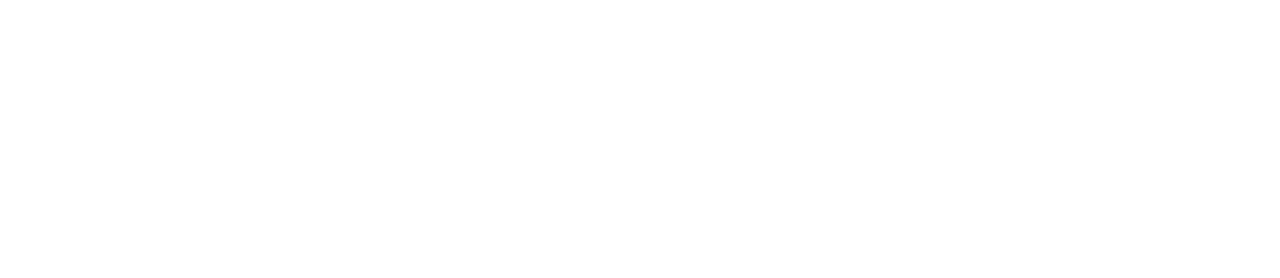
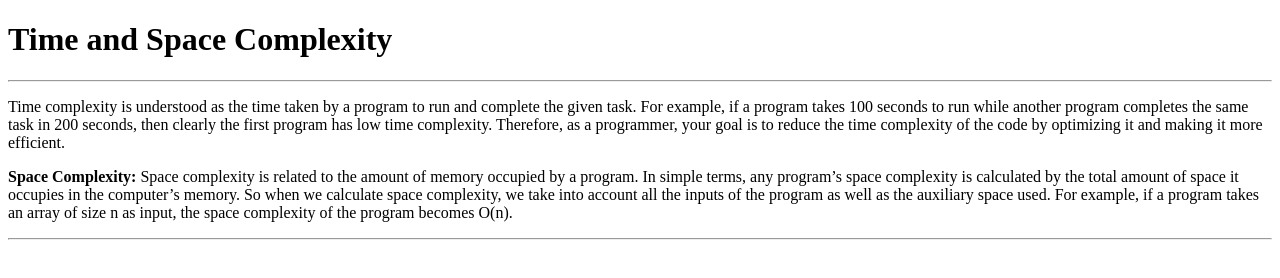
Before and after one commit to acciojob/time-and-space-complexity-hardiksarkar, a website: page main.html in a window 1280 px wide. Drawn offline with Linux system fonts and the light colour scheme.

Commit message:
created a submission

```diff
--- a/main.html
+++ b/main.html
@@ -8,6 +8,13 @@
 
 <body>
 	<!-- the entire body must be written by student -->
+	<h1>Time and Space Complexity</h1>
+    <hr>
+    <div>
+        <p>Time complexity is understood as the time taken by a program to run and complete the given task. For example, if a program takes 100 seconds to run while another program completes the same task in 200 seconds, then clearly the first program has low time complexity. Therefore, as a programmer, your goal is to reduce the time complexity of the code by optimizing it and making it more efficient.</p>
+        <p><strong>Space Complexity: </strong>Space complexity is related to the amount of memory occupied by a program. In simple terms, any program’s space complexity is calculated by the total amount of space it occupies in the computer’s memory. So when we calculate space complexity, we take into account all the inputs of the program as well as the auxiliary space used. For example, if a program takes an array of size n as input, the space complexity of the program becomes O(n).</p>
+    </div>
+    <hr>
     <script type="text/javascript" src="./script.js">
 </script>
 
```
